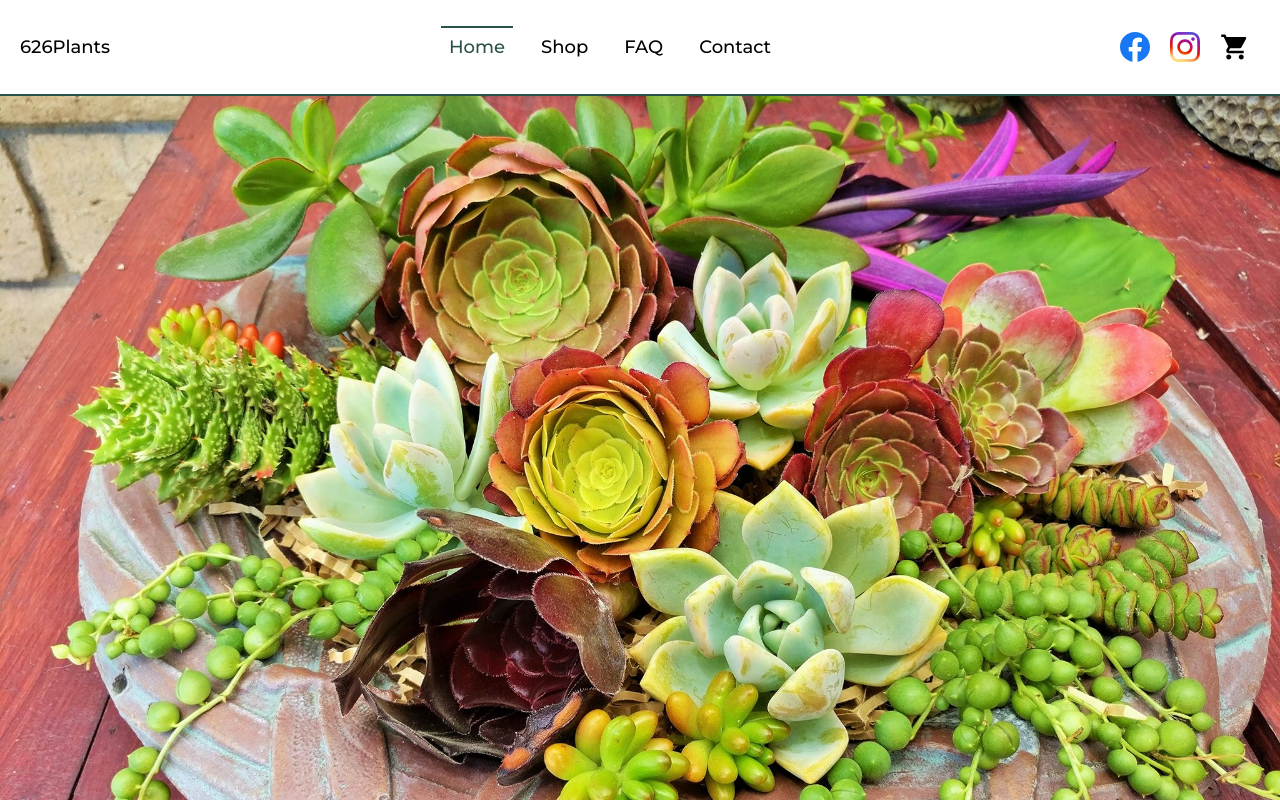
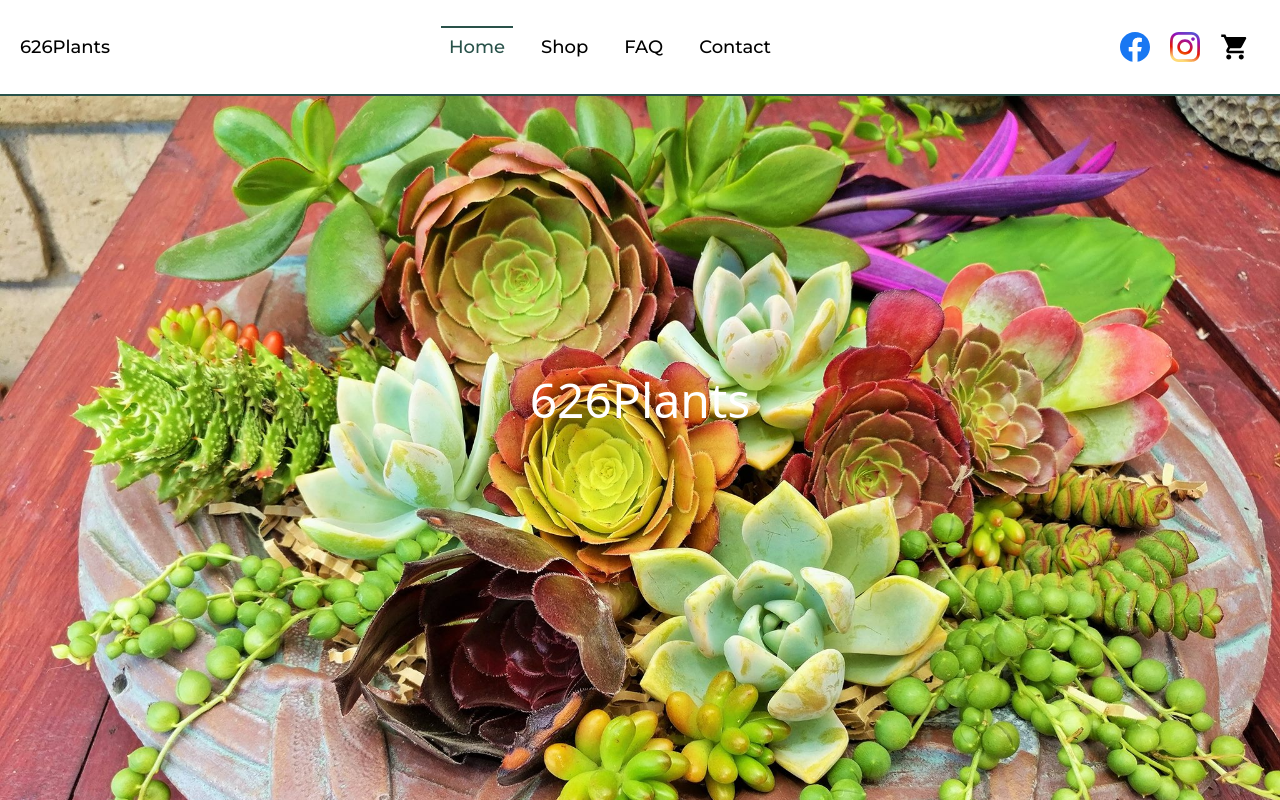
Before and after one commit to MattAko/626plants, an Angular app in the folder frontend/plants626/: page / in a window 1280 px wide. Shown: the top 800 px of the page. Built offline with nearby package versions, Linux system fonts and the light colour scheme; what @tailwindcss/typography would draw is missing.

Commit message:
Visual changes

```diff
--- a/frontend/plants626/src/app/cart/cart.component.html
+++ b/frontend/plants626/src/app/cart/cart.component.html
@@ -16,7 +16,7 @@
       </li>
       <hr class="my-2" />
     </ul>
-    <div *ngIf="!loading && cart.products.length!==0" class="text-center">
+    <div *ngIf="!loading && cart.products.length!==0" class="text-center my-5">
       <button
         type="button"
         [disabled]="cart.products.length === 0"
--- a/frontend/plants626/src/app/home/home.component.html
+++ b/frontend/plants626/src/app/home/home.component.html
@@ -1,3 +1,6 @@
-<div class="banner h-screen w-full bg-center bg-cover">
-
+<div class="absolute inset-9 flex justify-center">
+    <p class="self-center text-5xl text-white">626Plants</p>
 </div>
+<div class="h-screen w-full bg-center bg-cover">
+    <div class="h-screen w-full banner bg-cover bg-center"></div>
+</div>
```
Also changed, not shown: 1 other file (tests, documents, lock files or other folders).
